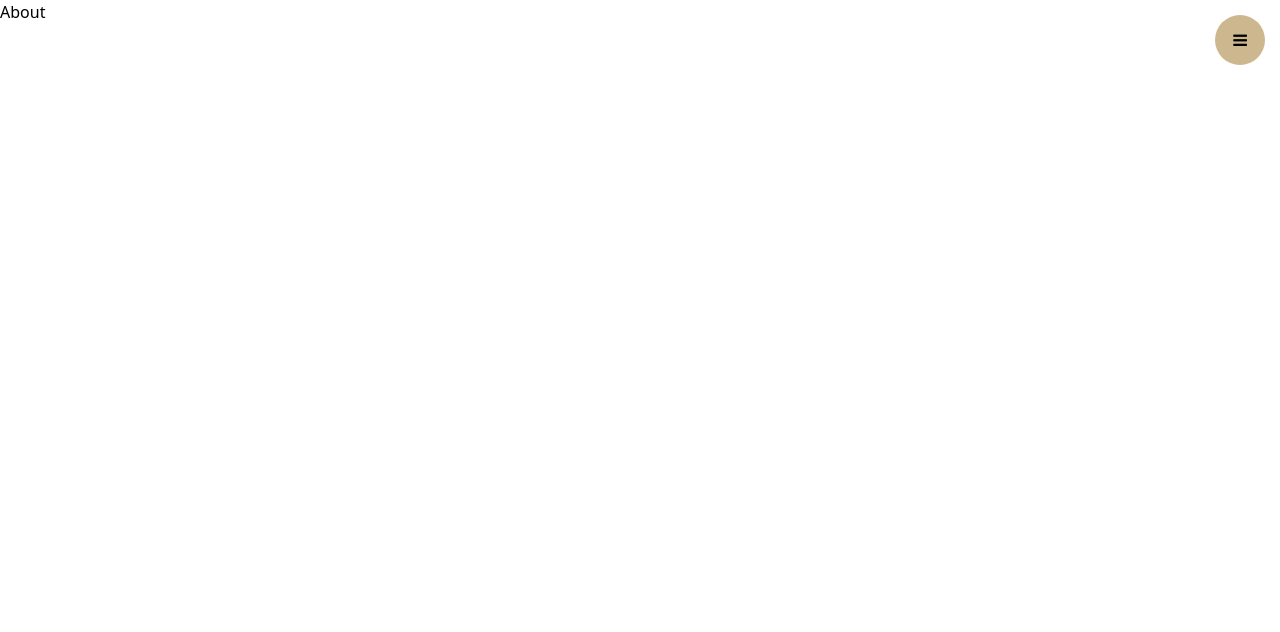
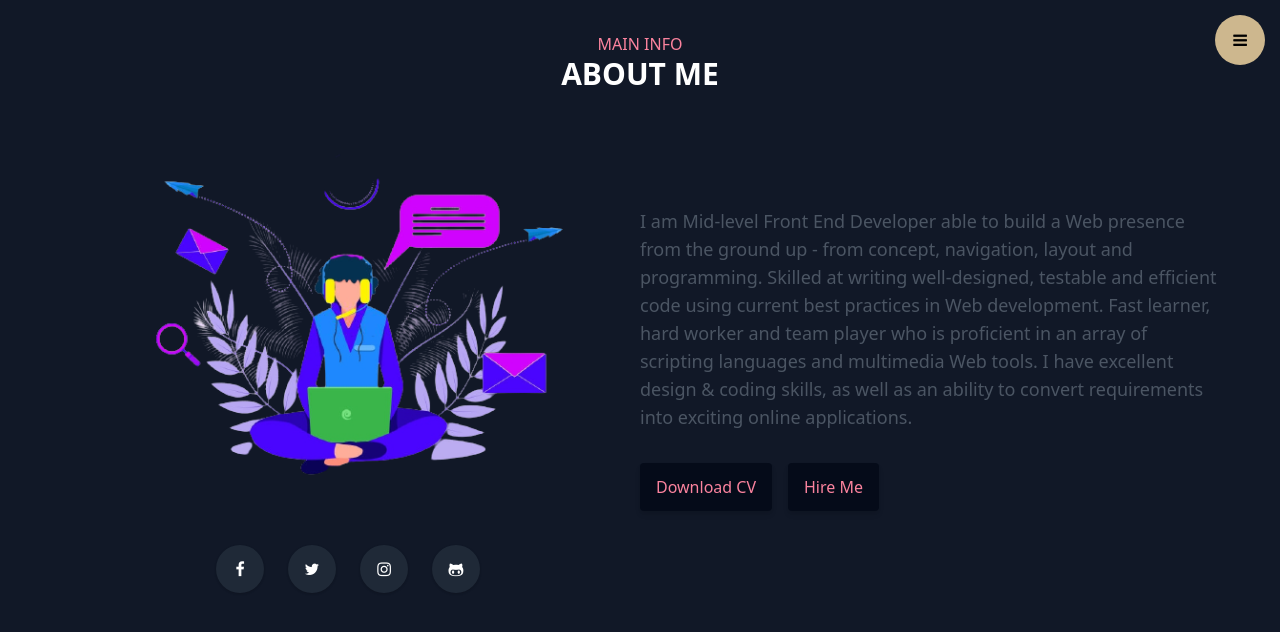
Before and after one commit to magdyMohammed20/Personal-Portofolio, a React (Create React App) app: page /about in a window 1280 px wide. Shown: the top 632 px of the page. Built offline with nearby package versions, Linux system fonts and the light colour scheme.

Commit message:
Create About Page

```diff
--- a/src/assets/pages/about/About.js
+++ b/src/assets/pages/about/About.js
@@ -1,10 +1,40 @@
 import React from 'react'
+import {AboutSection , Span , Anchor , Btn} from './Styles'
+import myImg from '../../images/Personal/11.png'
 
 function About() {
     return (
-        <div>
-            About
-        </div>
+        <AboutSection className='p-8'>
+            <div className='container px-6'>
+                <div className='text-center'>
+                    <Span>MAIN INFO</Span>
+                    <h2 className='text-3xl text-white font-bold'>ABOUT ME</h2>
+                </div>
+                <div className="grid grid-cols-1 lg:grid-cols-2">
+                    <div className='flex justify-center hidden lg:flex flex-col mt-8'>
+                        <img src={myImg} className='mx-auto rounded-lg'/>
+                        <ul className='flex justify-center mt-8'>
+                            <li className='mx-3'><Anchor href='#' className='shadow bg-gray-800 w-12 h-12 flex items-center justify-center rounded-full'><i className="fa fa-facebook text-white" aria-hidden="true"></i></Anchor></li>
+                            <li className='mx-3'><Anchor href='#' className='shadow bg-gray-800 w-12 h-12 flex items-center justify-center rounded-full'><i className="fa fa-twitter text-white" aria-hidden="true"></i></Anchor></li>
+                            <li className='mx-3'><Anchor href='#' className='shadow bg-gray-800 w-12 h-12 flex items-center justify-center rounded-full'><i className="fa fa-instagram text-white" aria-hidden="true"></i></Anchor></li>
+                            <li className='mx-3'><Anchor href='#' className='shadow bg-gray-800 w-12 h-12 flex items-center justify-center rounded-full'><i className="fa fa-github-alt text-white" aria-hidden="true"></i></Anchor></li>
+                        </ul>
+
+                    </div>
+                    <div className="flex content-center flex-wrap mt-8">
+                        <p className='text-gray-600 text-lg'>
+                        I am Mid-level Front End Developer able to build a Web presence from the ground up - from concept, navigation, layout and programming. Skilled at writing well-designed, testable and efficient code using current best practices in Web development. Fast learner, hard worker and team player who is proficient in an array of scripting languages and multimedia Web tools.
+                        I have excellent design & coding skills, as well as an ability to convert requirements into exciting online applications.
+                        </p>
+                        <div className='mt-8'>
+                            <Btn className='rounded about-btn py-3 px-4 shadow-md mr-4'>Download CV</Btn>
+                            <Btn className='rounded about-btn py-3 px-4 shadow-md'>Hire Me</Btn>
+                        </div>
+                    </div>
+
+                </div>
+            </div>
+        </AboutSection>
     )
 }
 
--- a/src/assets/pages/about/Styles.js
+++ b/src/assets/pages/about/Styles.js
@@ -0,0 +1,50 @@
+import styled from 'styled-components'
+
+const mainColor = '#111827';
+const mainColor2 = '#050b19';
+const secondColor = '#FB839E';
+
+
+export const AboutSection = styled.div`
+    height: 100vh;
+    background-color: ${mainColor}
+`;
+
+export const Span = styled.span`
+    color: #FB839E
+`;
+
+/*export const Img = styled.img`
+width: 400px;
+    height: 400px;
+    -webkit-filter: invert(16%) sepia(80%);
+    filter: invert(16%) sepia(80%);
+`;
+*/
+
+export const Anchor = styled.a`
+    transition: all .3s linear;
+
+   &:hover{
+       background-color: ${secondColor};
+   }
+
+   i{
+    transition: all .3s linear;
+   }
+   &:hover > i{
+       color: ${mainColor} !important;
+       transform: rotate(360deg);
+   }
+`;
+
+export const Btn = styled.button`
+    background-color: ${mainColor2};
+    color: ${secondColor};
+    transition: all .4s linear;
+
+    &:hover{
+        background-color: #cdb78e;
+        color: #2b1266
+    }
+`;
```
Also changed, not shown: src/assets/images/Personal/11.png (added), src/assets/images/Personal/personal.jpg.
